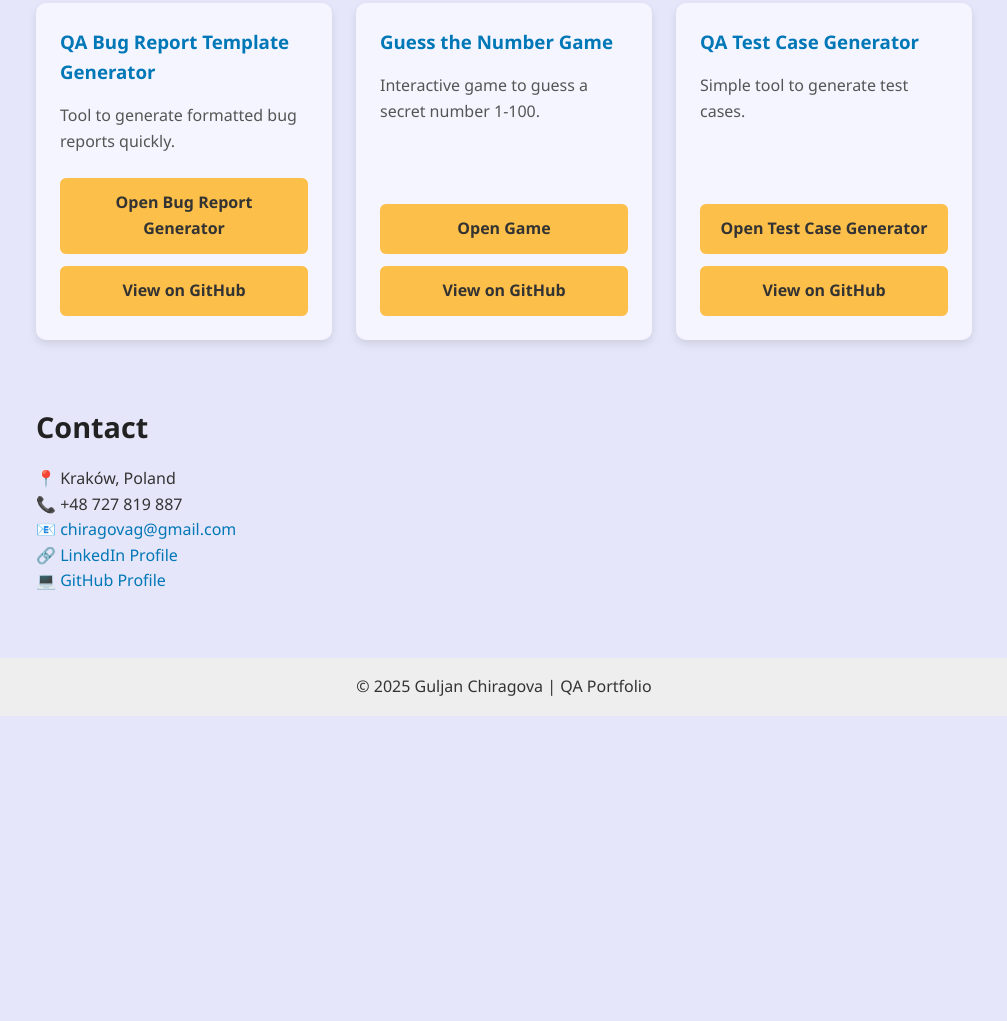
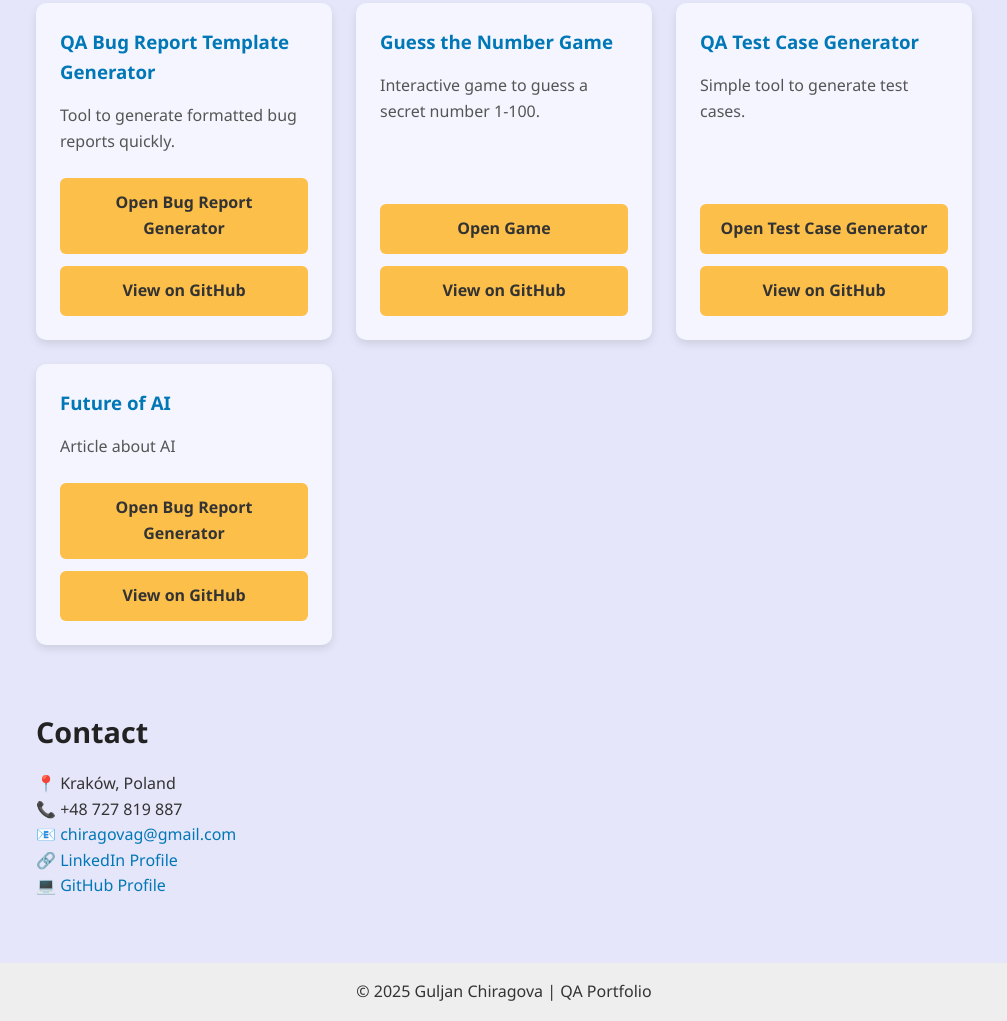
Before and after one commit to Gul199/portfolio, a plain HTML site: page index.html in a window 1280 px wide. Shown: the part 1622-2643 px from the top of the page, without its empty margins (136-1143 px from the left). Before the commit the page ends 2338 px from the top, so only its background shows below. Drawn offline with Linux system fonts and the light colour scheme.

Commit message:
Update index.html

```diff
--- a/index.html
+++ b/index.html
@@ -140,6 +140,12 @@
           <a href="tcg.html" target="_blank" class="button">Open Test Case Generator</a>
           <a href="https://github.com/Gul199/portfolio/blob/main/tcg.html" target="_blank" class="button">View on GitHub</a>
         </div>
+        <div class="project-card">
+          <h3>Future of AI</h3>
+          <p>Article about AI</p>
+          <a href="brg.html" target="_blank" class="button">Open Bug Report Generator</a>
+          <a href="https://github.com/Gul199/portfolio/blob/main/brg.html" target="_blank" class="button">View on GitHub</a>
+        </div>
       </div>
     </section>
 
```
